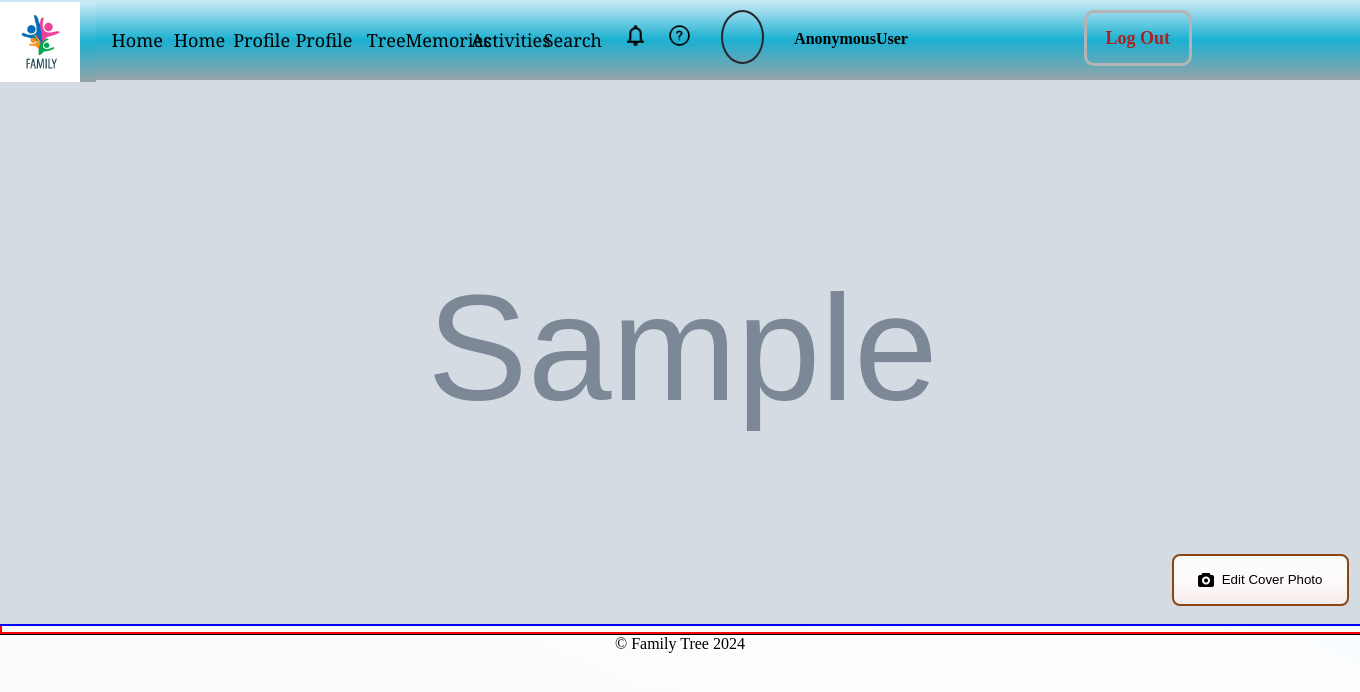
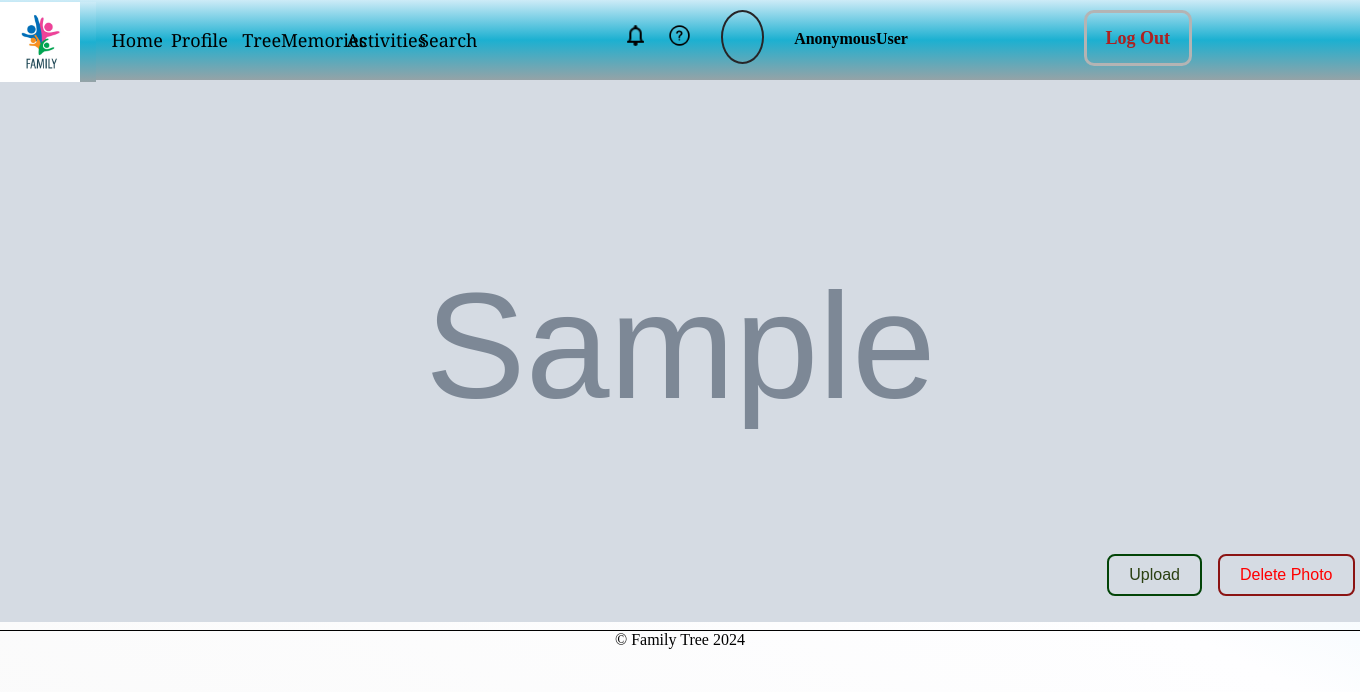
Before and after one commit to Iamsamahi/FamilyTree, a Django app: template Site/templates/Site/Profile.html in a window 1360 px wide. Shown: the top 692 px of the page. Run offline with Django 3.2, Linux system fonts and the light colour scheme; the template is opened without the code that fills it: most values are stand-ins (such as "Sample title", 1, 10 or a date in 2020); grey boxes marked "Sample" are stand-in pictures.

Commit message:
Cover Photo Functionality Completed Sucessfully

```diff
--- a/Site/static/Site/Profile.css
+++ b/Site/static/Site/Profile.css
@@ -1,100 +1,90 @@
-html{
-
-    background: -webkit-linear-gradient(2405deg,#cdebf7 , #fefeff ,#fafafa);
+html {
+    background: -webkit-linear-gradient(2405deg, #cdebf7, #fefeff, #fafafa);
     font-family: 'Times New Roman', Times, serif;
 }
-body{
+
+body {
     margin: 0;
     padding: 0;
+}
 
-}
-.main-container{
-    border: 2px solid red;
-    padding-top: 5rem;
-    border: 2px solid red;
+.main-container {
     padding-top: 5rem;
     display: flex;
     flex-direction: column;
-    width:100%;
-    height:max-content;
+    width: 100%;
+    height: max-content;
 }
 
-
-.imageField-formContainer{
-    /* position: relative; */
+.imageField-formContainer {
     display: flex;
     flex-direction: row;
     justify-content: center;
     align-items: center;
     height: 550px;
-    width : 100%
+    width: 100%;
+}
 
-}
-.coverPhoto{
+.coverPhoto {
     position: relative;
     display: flex;
     flex-direction: row;
-    justify-content:center;
+    justify-content: center;
     align-items: center;
     height: 550px;
     width: 1369px;
-    border: 2px solid blue;
     background-color: #cdebf7;
 }
-.coverPhoto .sc{
+
+.coverPhoto .sc {
     display: flex;
     flex-direction: column;
     justify-content: center;
     align-items: center;
 }
-.coverPhoto .sc .secondaryButton{
+
+.coverPhoto .sc .secondaryButton {
     position: relative;
     right: 5%;
     top: 40%;
 }
-.coverPhoto .sc button{
+
+.coverPhoto .sc button {
     display: flex;
+    cursor: pointer;
     flex-direction: row;
-    justify-content:center;
+    justify-content: center;
     align-items: center;
     position: relative;
     height: .25rem;
     width: fit-content;
     margin-top: .75rem;
+    margin: .5rem;
+    padding: 1rem;
     text-align: center;
-}
-
-.coverPhoto img{
-    height: 100%;
-    width: 100%;
-}
-
-.coverPhoto button{
-    cursor: pointer;
-    position: absolute;
-    bottom: 10px;  /* Adjust as needed */
-    right: 10px;
-    display: flex;
-    flex-direction: row;
-    margin: .5rem;
-    text-align: center;
-    height: fit-content;
-    width: fit-content;
-    padding: 1rem;
     border: 2px saddlebrown solid;
     background:linear-gradient(#fafafa , #fffbfb , #f5ebeb);
     border-radius: 8px;
 }
 
-.coverPhoto button .text{
-    margin-left: 8px;
-    margin-right: 8px;
+.coverPhoto img {
+    height: 100%;
+    width: 100%;
 }
-.coverPhoto button img{
-    margin-left: 8px ;
-    height: 16px;
-    width: 16px;
 
+
+
+.coverPhoto .actionButton {
+    position: absolute;
+    bottom: 10px;
+    right: 10px;
+    display: flex;
+    flex-direction: row;
+    align-items: flex-end;
+}
+.coverPhoto .actionbutton1 {
+    position: relative;
+    display: inline-block;
 }
 
 .coverPhoto .dropdown-content {
@@ -102,28 +92,51 @@
     position: absolute;
     background-color: #f9f9f9;
     min-width: 160px;
-    box-shadow: 0px 8px 16px 0px rgba(0,0,0,0.2);
+    box-shadow: 0px 8px 16px 0px rgba(0, 0, 0, 0.2);
     z-index: 1;
-    padding: .5rem;
-    top: calc(100% + 5px); /* Adjust the value as needed */
-    left: 0;
+    padding: 10px;
 }
 
-.coverPhoto .dropdown-content a {
-    color: black;
-    padding: .5rem;
+.coverPhoto .actionbutton1:hover .dropdown-content {
     display: block;
-    text-decoration: none;
 }
 
-.coverPhoto .dropdown-content a:hover {
-    background-color: #ddd;
+.coverPhoto .actionbutton1 button {
+    display: block;
+    border: 2px rgb(2, 68, 7) solid;
+    background: transparent;
+    border-radius: 8px;
+    color: rgba(31, 53, 2, 0.938);
+    padding: 10px 20px;
+    cursor: pointer;
+    font-size: 16px;
+    margin-bottom: 16px;
+    margin-right: 1rem;
+
 }
 
-.coverPhoto .button:hover .dropdown-content {
+.coverPhoto .dropdown-content input[type="file"],
+.coverPhoto .dropdown-content button {
     display: block;
+    margin-top: 10px;
+
 }
-.secondaryButton {
-    position: absolute;
-    bottom: 50%;
+
+
+.coverPhoto .deleteButton {
+    display: flex;
+    flex-direction: row;
+    justify-content: flex-end;
+    align-items: flex-end;
 }
+.coverPhoto .deleteButton .button2 {
+    display: block;
+    border: 2px rgb(139, 19, 19) solid;
+    background: transparent;
+    color: red;
+    border-radius: 8px;;
+    padding: 10px 20px;
+    cursor: pointer;
+    font-size: 16px;
+    margin-top: 10px;
+}
--- a/Site/templates/Site/Profile.html
+++ b/Site/templates/Site/Profile.html
@@ -18,9 +18,7 @@
             <div class="navigation-button">
 
                                 <div class="button"><a href="{% url 'Site:homepageLoggedIn' %}">Home </a></div>
-                                <div class="button"><a href="{% url 'Site:homepageLoggedIn' %}">Home </a></div>
 
-                                <div class="button"> <a href="{% url 'Site:profile' %}">Profile </a></div>
                                 <div class="button"> <a href="{% url 'Site:profile' %}">Profile </a></div>
 
                                 <div class="button"> Tree</div>
@@ -69,6 +67,7 @@
     </div>
 </div>
 
+
 <div class="main-container">
     <div class="imageField-formContainer">
         <form action="" method="POST" enctype="multipart/form-data">
@@ -82,24 +81,35 @@
                 {% elif img_obj.cover_photo %}
                     <img src="{{ img_obj.cover_photo.url }}">
                 {% endif %}
+                <input id="id_cover_photo" type="file" name="cover_photo" style="display:none;">
+
+               <div class="actionButton">
+                    <div class="actionbutton1">
+                        <!-- Upload New Photo Form -->
+                        <form action="{% url 'Site:update_cover_photo' %}" method="POST" enctype="multipart/form-data">
+                            {% csrf_token %}
+                            <button type="button">Upload</button>
+                            <div class="dropdown-content">
+                                <input id="id_update_cover_photo" type="file" name="cover_photo">
+                                <button type="submit">Submit</button>
+                            </div>
+                        </form>
+                    </div>
+                        <div class="actionbutton2">
+                            <div class="deleteButton">
+                             <!-- Delete Photo Form -->
+                                    <form action="{% url 'Site:delete_cover_photo' %}" method="POST">
+                                        {% csrf_token %}
+                                        <button type="submit" class="button2">Delete Photo</button>
+                                    </form>
+                            </div>
+                        </div>
+                    </div>
+              </div>
             </form>
-                <input id="id_cover_photo" type="file" name="cover_photo" style="display:none;">
-               <button class="button">
-                    <div class="png">
-                        <img src="{% static 'Site/images/camera.png' %}" alt="Upload Icon">
-                    </div>
-                    <div class="text" > Edit Cover Photo </div>
-                    <div class="dropdown-content">
-                        <a href="#" class="update-option">Update</a>
-                        <a href="#" class="delete-option">Delete</a>
-                    </div>
-                </button>
-         </div>
-    </div>
-    </div>
-</div>
 
-
+                </div>
+                </div>
 
 
 
--- a/Site/urls.py
+++ b/Site/urls.py
@@ -9,7 +9,7 @@
     path("" , views.HomepageLoggedInView , name ="homepageLoggedIn"),
     path("logout/",views.custom_logout , name='custom_logout' ),
     path("profile/",views.ProfileView , name='profile' ),
-    # path('update_cover_photo/', views.update_cover_photo, name='update_cover_photo'),
-    # path('delete_cover_photo/', views.delete_cover_photo, name='delete_cover_photo'),
+    path('update_cover_photo/', views.update_cover_photo, name='update_cover_photo'),
+    path('delete_cover_photo/', views.delete_cover_photo, name='delete_cover_photo'),
 
 ]
```
Also changed, not shown: Site/views.py (+17 -4 lines), Users/models.py (+10 -2 lines), db.sqlite3, upload/Pakhi/coverphotos/Batman_2.jpg (added), upload/Pakhi/coverphotos/marlin-clark-ZeiO78V3XSg-unsplash.jpg (renamed from upload/Pakhi/marlin-clark-ZeiO78V3XSg-unsplash.jpg), upload/Pakhi/coverphotos/ultron_2.jpg (added), upload/Pakhi/coverphotos/ultron_2_AE2aCnM.jpg (added).
